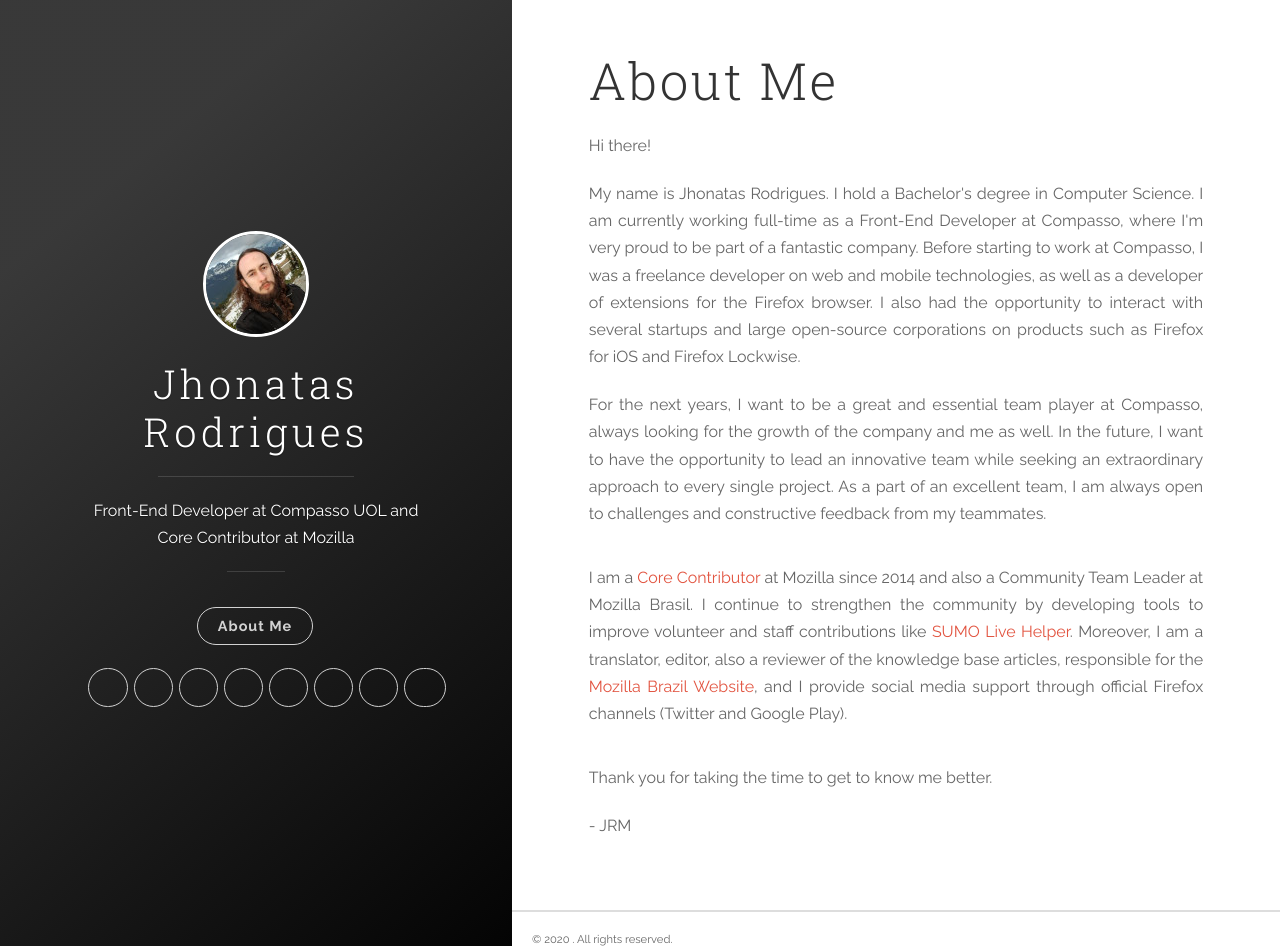
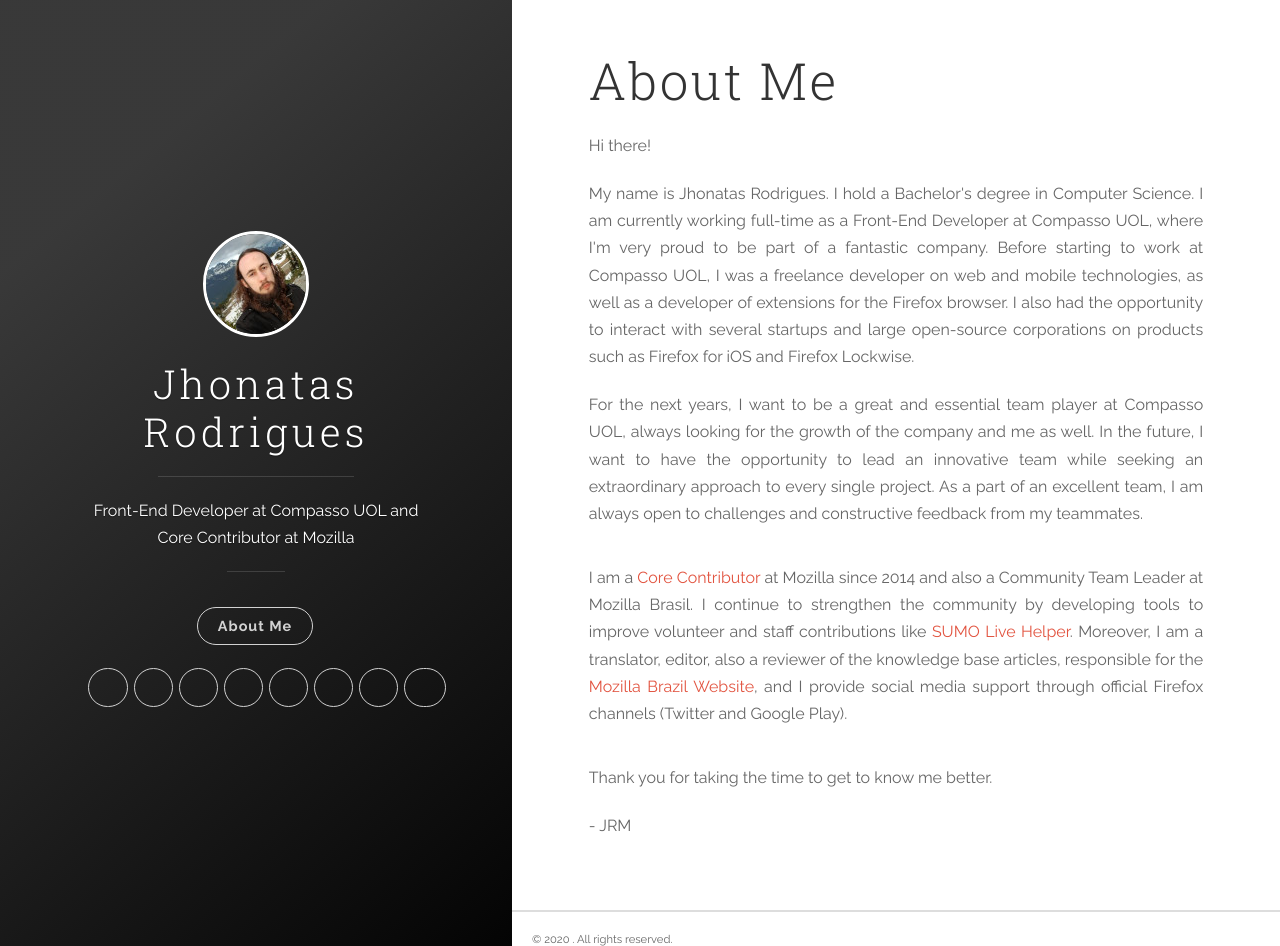
Before and after one commit to jhonatasrm/jhonatasrm.github.io, a Jekyll site: the page built from tags.md, in a window 1280 px wide and 946 px high. Built offline with Jekyll 4.4.1, drawn with Linux system fonts in a browser that asks for light colours; some web fonts are replaced.

Commit message:
Update the "About Me"

```diff
--- a/_layouts/default.html
+++ b/_layouts/default.html
@@ -14,13 +14,13 @@
             <p align="justify"> Hi there! </p>
             <p align="justify">
                 My name is Jhonatas Rodrigues. I hold a Bachelor's degree in Computer Science. I am currently working
-                full-time as a Front-End Developer at Compasso, where I'm very proud to be part of a fantastic company. Before starting to work at Compasso,
+                full-time as a Front-End Developer at Compasso UOL, where I'm very proud to be part of a fantastic company. Before starting to work at Compasso UOL,
                 I was a freelance developer on web and mobile technologies, as well
                 as a developer of extensions for the Firefox browser. I also had the opportunity to interact
                 with several startups and large open-source corporations on products such as Firefox for iOS and Firefox Lockwise.
             </p>
             <p align="justify">
-                For the next years, I want to be a great and essential team player at Compasso, always looking for the growth of the company and me as well. In the future,
+                For the next years, I want to be a great and essential team player at Compasso UOL, always looking for the growth of the company and me as well. In the future,
                 I want to have the opportunity to lead an innovative team while seeking an extraordinary approach to every single project. As a part of
                 an excellent team, I am always open to challenges and constructive feedback from my teammates.
             </p><br>
```
